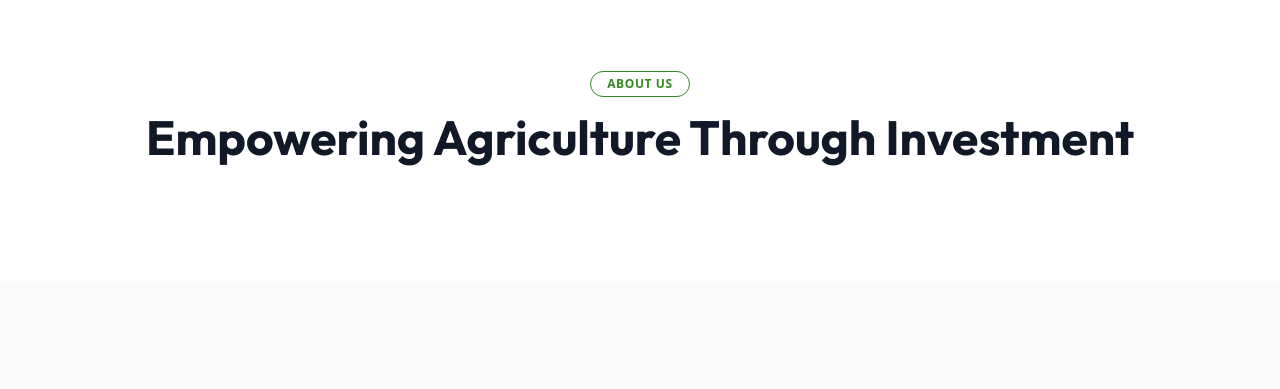
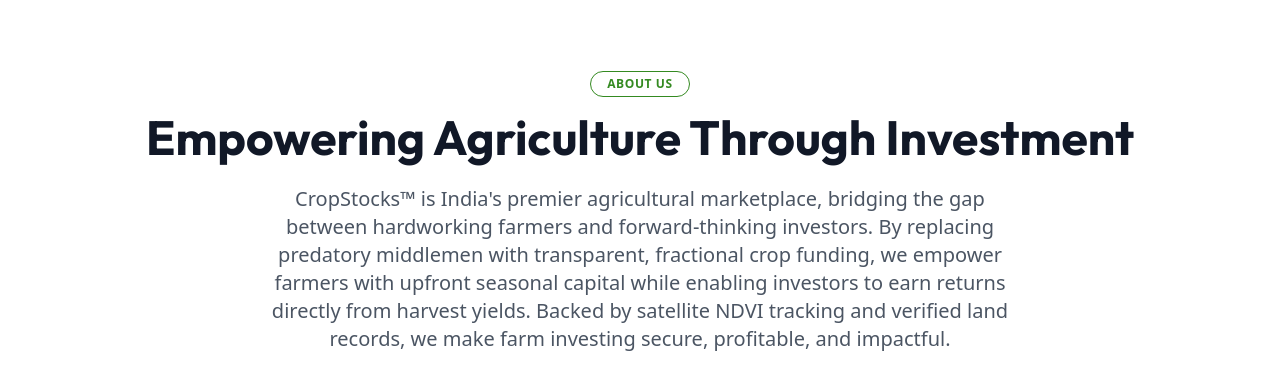
Before and after one commit to cropstocks/CropStocks, a React (Vite) app in the folder client/: page / in a window 1280 px wide. Shown: the part 4066-4455 px from the top of the page. Before the commit the page ends 4347 px from the top, so only its background shows below. Built offline with nearby package versions, Linux system fonts and the light colour scheme; no server answers.

Commit message:
feat: add About Us paragraph to landing page

```diff
--- a/client/src/pages/LandingPage.jsx
+++ b/client/src/pages/LandingPage.jsx
@@ -323,12 +323,17 @@
 
       {/* Footer / About Us teaser */}
       <section className="py-24 bg-white text-center">
-        <div className="inline-block border border-[#348a21] text-[#348a21] rounded-full px-4 py-1 text-xs font-bold mb-4 uppercase tracking-wider">
-          About Us
+        <div className="container mx-auto px-6 lg:px-12 max-w-4xl">
+          <div className="inline-block border border-[#348a21] text-[#348a21] rounded-full px-4 py-1 text-xs font-bold mb-4 uppercase tracking-wider">
+            About Us
+          </div>
+          <h2 className="text-4xl md:text-5xl font-bold text-gray-900 leading-tight mb-6">
+            Empowering Agriculture Through Investment
+          </h2>
+          <p className="text-gray-600 text-lg md:text-xl leading-relaxed font-normal max-w-3xl mx-auto">
+            CropStocks™ is India's premier agricultural marketplace, bridging the gap between hardworking farmers and forward-thinking investors. By replacing predatory middlemen with transparent, fractional crop funding, we empower farmers with upfront seasonal capital while enabling investors to earn returns directly from harvest yields. Backed by satellite NDVI tracking and verified land records, we make farm investing secure, profitable, and impactful.
+          </p>
         </div>
-        <h2 className="text-4xl md:text-5xl font-bold text-gray-900 leading-tight mb-6">
-          Empowering Agriculture Through Investment
-        </h2>
       </section>
 
     </div>
```
